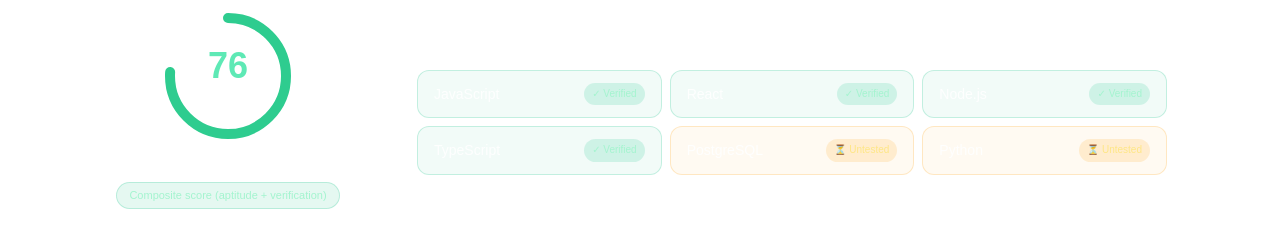
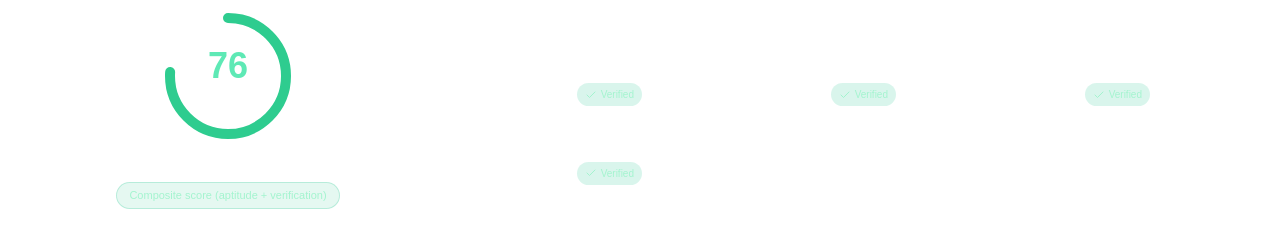
Before and after one commit to KodeKnack/vantage-sa, a Next.js app: page /graduate/dashboard in a window 1280 px wide. Shown: the part 219-466 px from the top of the page. Built offline with nearby package versions, Linux system fonts and the light colour scheme; no server answers; the database is empty; sample sign-in values are in the browser's storage.

Commit message:
ui(graduate): render skills cards with proof hashes

```diff
--- a/app/graduate/dashboard/page.tsx
+++ b/app/graduate/dashboard/page.tsx
@@ -4,6 +4,7 @@ import { getSafeSession } from "@/lib/auth";
 import { prisma } from "@/lib/prisma";
 import VPSRing from "@/components/dashboard/VPSRing";
 import { MOCK_GRADUATES } from '@/lib/mock-data';
+import { Check } from "lucide-react";
 
 export default async function GraduateDashboardPage() {
   const session = await getSafeSession();
@@ -103,29 +104,38 @@ export default async function GraduateDashboardPage() {
             Complete challenges to verify skills and earn proof hashes on your passport.
           </div>
 
-          <div className="mt-5 grid gap-2 sm:grid-cols-2 lg:grid-cols-3">
+          <div className="mt-5 grid gap-3 sm:grid-cols-2 lg:grid-cols-3">
             {skills.length === 0 ? (
               <div className="text-sm text-white/50">No skills yet. Upload your CV.</div>
             ) : (
               skills.map((s) => (
                 <div
                   key={s.id}
-                  className={`flex items-center justify-between rounded-xl border px-4 py-3 text-sm ${
-                    s.isVerified
-                      ? "border-emerald-500/20 bg-emerald-500/5"
-                      : "border-amber-500/20 bg-amber-500/5"
-                  }`}
+                  className="rounded-xl border border-white/10 bg-white/[0.04] px-4 py-3"
                 >
-                  <span className="text-white/90">{s.name}</span>
-                  <span
-                    className={`rounded-full px-2 py-1 text-[10px] font-medium ${
-                      s.isVerified
-                        ? "bg-emerald-500/15 text-emerald-200"
-                        : "bg-amber-500/15 text-amber-200"
-                    }`}
-                  >
-                    {s.isVerified ? "✓ Verified" : "⏳ Untested"}
-                  </span>
+                  <div className="flex items-start justify-between gap-3">
+                    <div className="min-w-0">
+                      <div className="truncate text-sm font-medium text-white/90">
+                        {s.name}
+                      </div>
+                      {s.isVerified && s.proofHash ? (
+                        <div className="mt-1 font-mono text-[11px] text-white/55">
+                          proof: {s.proofHash.slice(0, 8)}
+                        </div>
+                      ) : null}
+                    </div>
+
+                    {s.isVerified ? (
+                      <span className="inline-flex items-center gap-1 rounded-full bg-emerald-500/15 px-2 py-1 text-[10px] font-medium text-emerald-200">
+                        <Check className="h-3 w-3" />
+                        Verified
+                      </span>
+                    ) : (
+                      <span className="inline-flex items-center rounded-full bg-white/10 px-2 py-1 text-[10px] font-medium text-white/70">
+                        Unverified
+                      </span>
+                    )}
+                  </div>
                 </div>
               ))
             )}
```
